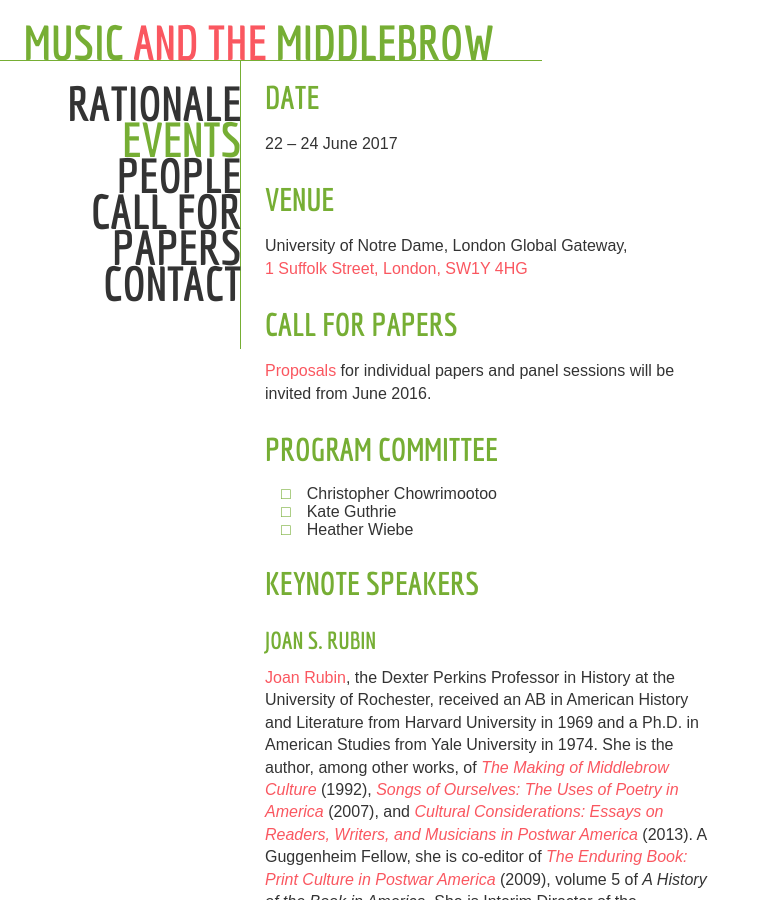
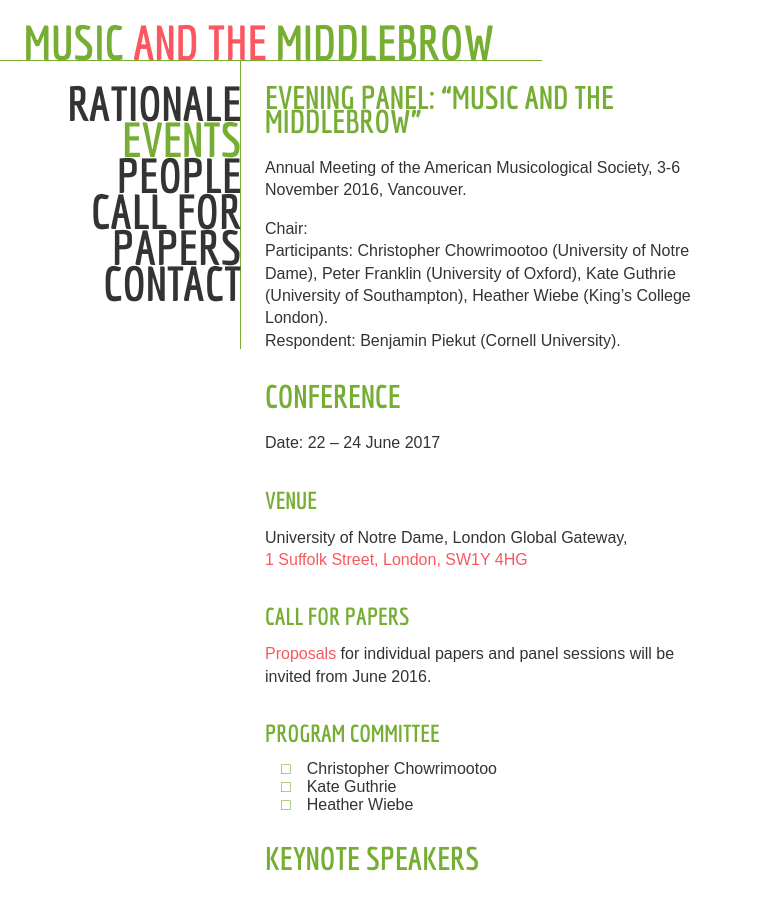
Before and after one commit to musicandthemiddlebrow/musicandthemiddlebrow.github.io, a Jekyll site: the page built from events.html, in a window 1280 px wide and 900 px high. Shown: the whole window, without its empty margins (0-771 px from the left). Built offline with Jekyll 4.4.1, drawn with Linux system fonts in a browser that asks for light colours.

Commit message:
Edit text

```diff
--- a/events.html
+++ b/events.html
@@ -4,17 +4,25 @@
 order: 2
 permalink: /events/
 ---
-<h2>Date</h2>
-<p>22 – 24 June 2017</p>
+<h2>Evening Panel: “Music and the Middlebrow”</h2>
+<p>Annual Meeting of the American Musicological Society, 3-6 November 2016, Vancouver.</p>
 
-<h2>Venue</h2>
+<p>Chair:
+  <br>Participants: Christopher Chowrimootoo (University of Notre Dame), Peter Franklin
+  (University of Oxford), Kate Guthrie (University of Southampton), Heather Wiebe (King’s College London).
+  <br>Respondent: Benjamin Piekut (Cornell University).</p>
+
+<h2>Conference</h2>
+<p>Date: 22 – 24 June 2017</p>
+
+<h3>Venue</h3>
 <p>University of Notre Dame, London Global Gateway,
 <br><a href="https://www.google.com/maps?ll=51.508288,-0.130358&z=14&t=m&hl=en-US&gl=GB&mapclient=embed&cid=15410210937300043270">1 Suffolk Street, London, SW1Y 4HG</a>
 
-<h2>Call for Papers</h2>
+<h3>Call for Papers</h3>
 <p><a href="{{ '/cfp' | prepend: site.baseurl }}">Proposals</a> for individual papers and panel sessions will be invited from June 2016.</p>
 
-<h2>Program Committee</h2>
+<h3>Program Committee</h3>
 <ul>
 <li>Christopher Chowrimootoo</li>
 <li>Kate Guthrie</li>
```
